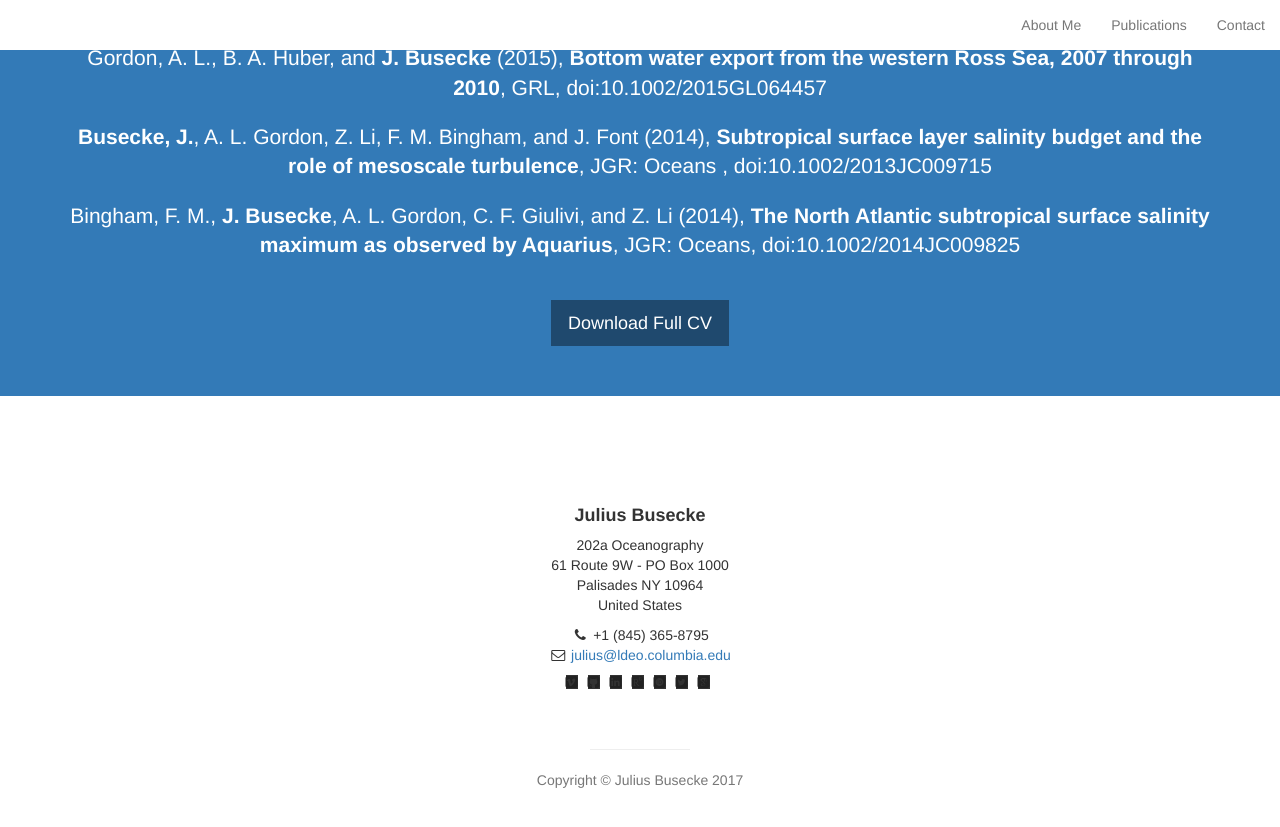
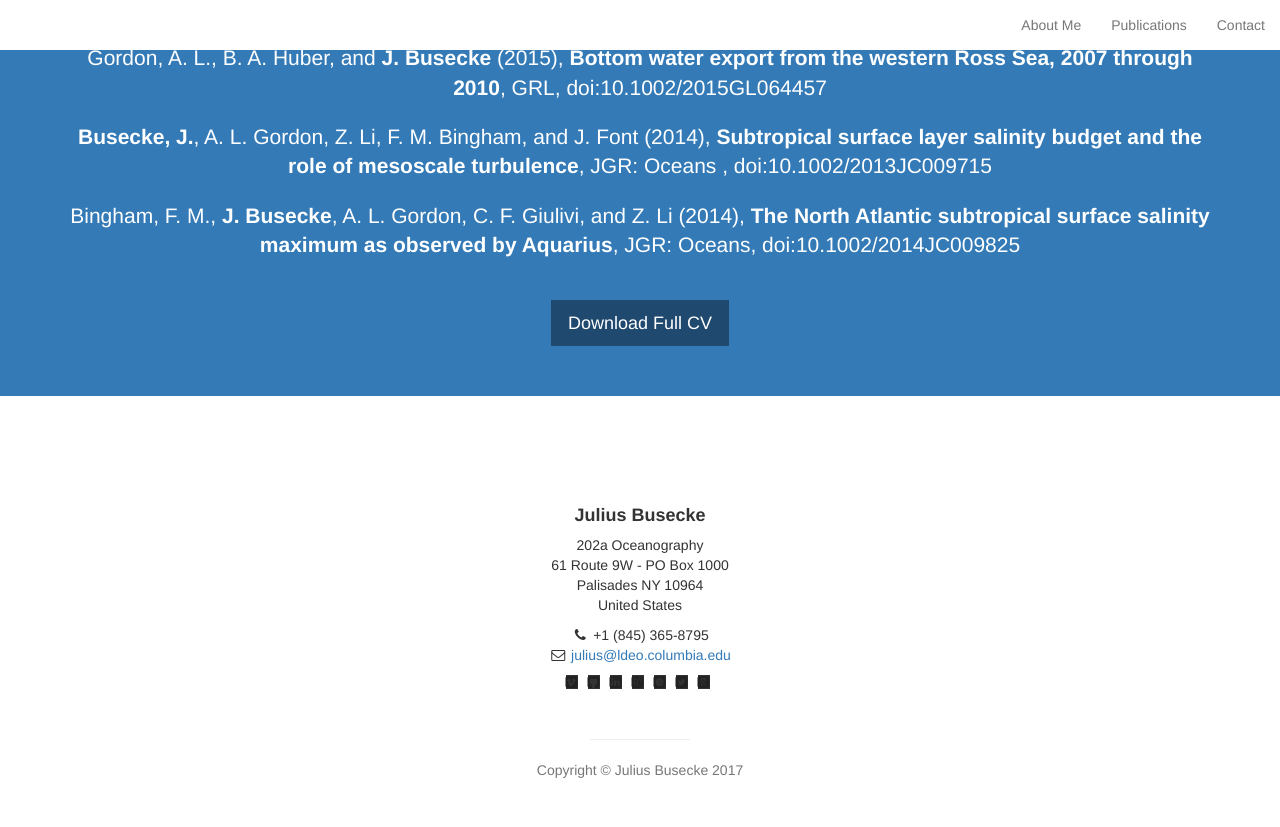
Before and after one commit to jbusecke/jbusecke.github.io, a Jekyll site: the page built from index.html, in a window 1280 px wide and 900 px high, scrolled down 2266 px. Shown: the top 827 px of the window. Built offline with Jekyll 4.4.1, drawn with Linux system fonts in a browser that asks for light colours; some web fonts are replaced.

Commit message:
fuuuggggg this more and more morrrororp

```diff
--- a/css/jbusecke.css
+++ b/css/jbusecke.css
@@ -24,9 +24,9 @@
 }
 
 /* Custom academicons */
-ul.social-buttons {
+/*ul.social-buttons {
     margin-bottom: 20px;
-}
+}*/
 
 ul.social-buttons li a {
     display: block;
@@ -38,9 +38,9 @@
     outline: 0;*/
     color: #222;
     background-color: #333;
-    /*-webkit-transition: all .3s;
+    -webkit-transition: all .3s;
     -moz-transition: all .3s;
-    transition: all .3s;*/
+    transition: all .3s;
 }
 
 ul.social-buttons li a:hover,
```
